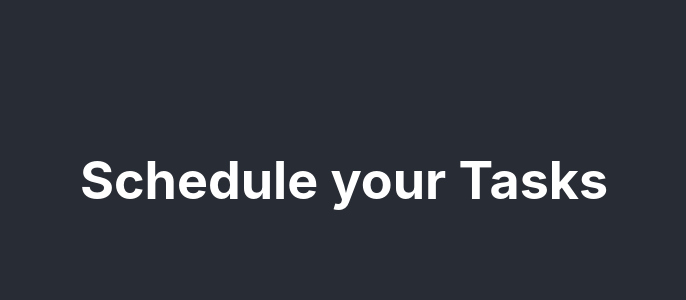
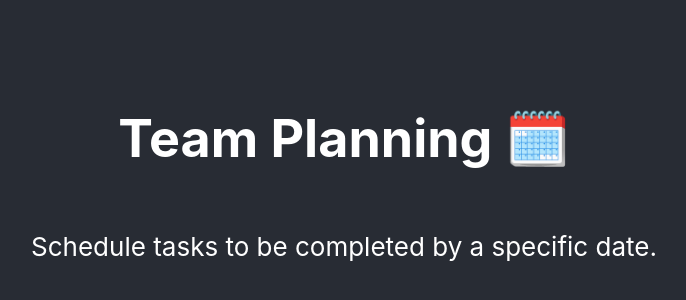
Before and after one commit to JeremyPrice27/task-scheduler, a React (Vite) app: page / in a window 1280 px wide. Shown: the part 220-520 px from the top of the page, without its empty margins (296-982 px from the left). Built offline with nearby package versions, Linux system fonts and the light colour scheme; the HTML template or start-up script is replaced by a standard one.

Commit message:
App.jsx - add subhead

```diff
--- a/src/App.jsx
+++ b/src/App.jsx
@@ -4,8 +4,12 @@ function App() {
   return (
     <div className="App">
       <header className="App-header">
-        <h1>Schedule your Tasks</h1>
+        <h1 className="main-heading">Team Planning <span>🗓️</span></h1>
+        <p>Schedule tasks to be completed by a specific date.</p>
       </header>
+      <main>
+
+      </main>
     </div>
   );
 }
```
